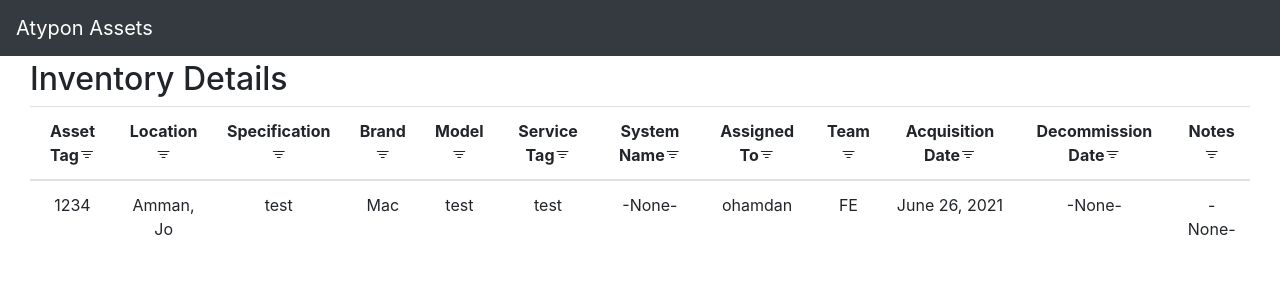
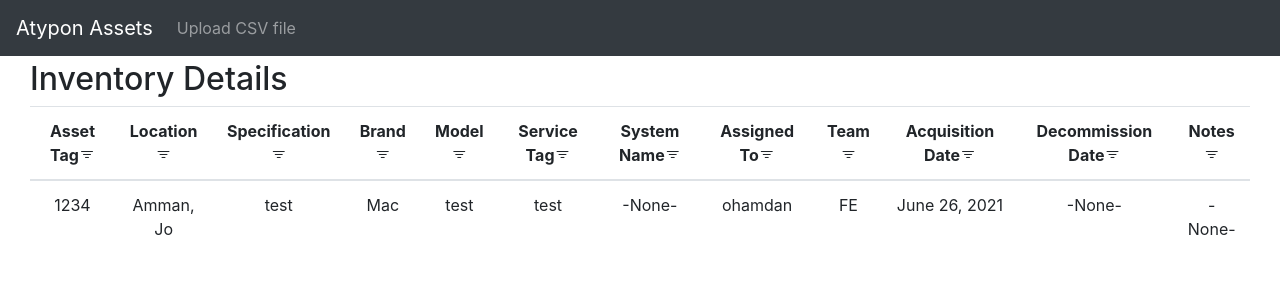
Before and after one commit to oabuhamdan/AtyponAssets, a Django app: page / in a window 1280 px wide. Shown: the top 300 px of the page. Run offline with Django 3.2, Linux system fonts and the light colour scheme; a user stored in the database is signed in; data comes from the database, SQL or seed files in the repository; some libraries are stand-ins or nearby versions.

Commit message:
Add upload link to navbar

```diff
--- a/templates/base.html
+++ b/templates/base.html
@@ -28,8 +28,9 @@
     </button>
 
     <div class="navbar-collapse collapse" id="navbarColor03">
-        <ul class="navbar-nav ml-auto">
-            <li class="nav-item active">
+        <ul class="navbar-nav">
+            <li class="nav-item">
+                <a class="nav-link" href="/upload">Upload CSV file</a>
             </li>
         </ul>
     </div>
```
